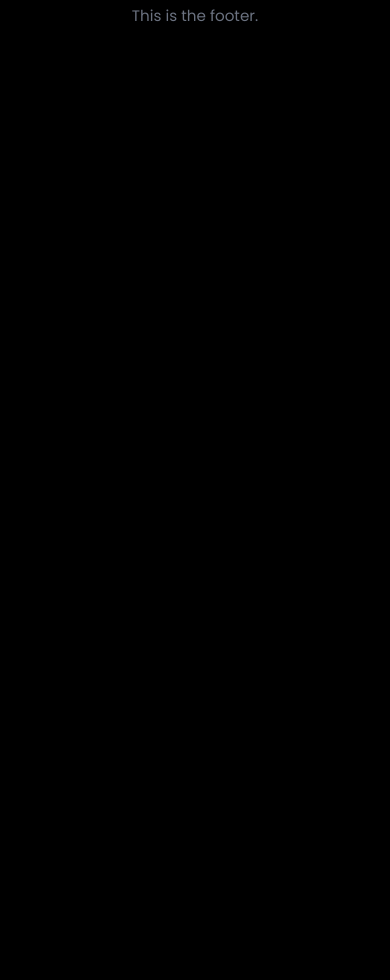
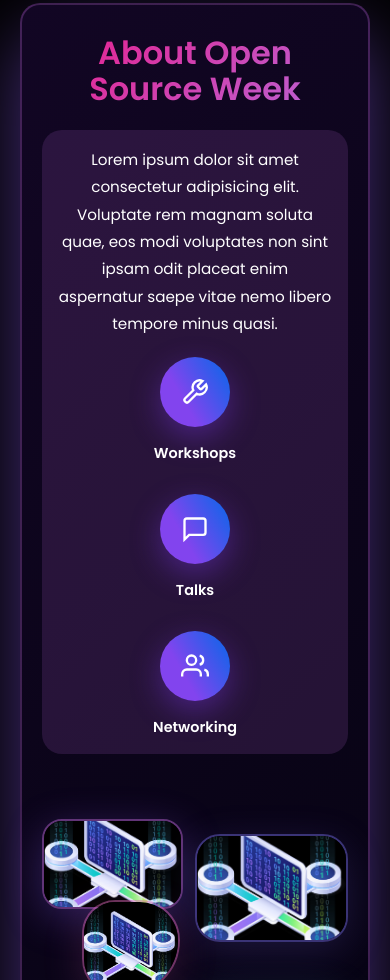
Before and after one commit to ssyy21/Open-Source-Week-2025, a React (Create React App) app: page / in a window 390 px wide. Shown: the part 1020-2000 px from the top of the page. Before the commit the page ends 1123 px from the top, so only its background shows below. Built offline with nearby package versions, Linux system fonts and the light colour scheme.

Commit message:
Adding the About Section

```diff
--- a/src/App.js
+++ b/src/App.js
@@ -1,7 +1,7 @@
 import React from 'react';
 // import Navbar from './components/Navbar/Navbar';
 import Hero from './components/Hero';
-// import About from './components/About';
+import About from './components/About';
 // import Themes from './components/Themes';
 // import Prizes from './components/Prizes';
 import './App.css';
@@ -11,7 +11,7 @@ function App() {
     <div className="App">
       {/* <Navbar /> */}
       <Hero />
-      {/* <About /> */}
+      <About />
       {/* <Themes /> */}
       {/* <Prizes /> */}
       <footer className="footer">
--- a/src/components/About.jsx
+++ b/src/components/About.jsx
@@ -0,0 +1,70 @@
+import React from 'react'
+import '../styles/About.css'
+
+const About=()=>{
+  return(
+    <section className="about-section" id="about">
+      <div className="about-container">
+        <div className="about-card">
+          <div className="about-grid">
+            <div className="about-content">
+              <h2 className="about-title">
+                About Open<br />Source Week
+              </h2>
+              <div className="about-block">
+                <p className="about-description">
+                  Lorem ipsum dolor sit amet consectetur adipisicing elit. Voluptate rem magnam soluta quae, eos modi voluptates non sint ipsam odit placeat enim aspernatur saepe vitae nemo libero tempore minus quasi.
+                </p>
+                <div className="about-features">
+                  <div className="feature-item">
+                    <div className="feature-icon">
+                      <svg width="32" height="32" viewBox="0 0 24 24" fill="none" stroke="currentColor" strokeWidth="2">
+                        <path d="M14.7 6.3a1 1 0 0 0 0 1.4l1.6 1.6a1 1 0 0 0 1.4 0l3.77-3.77a6 6 0 0 1-7.94 7.94l-6.91 6.91a2.12 2.12 0 0 1-3-3l6.91-6.91a6 6 0 0 1 7.94-7.94l-3.76 3.76z" />
+                      </svg>
+                    </div>
+                    <p className="feature-label">Workshops</p>
+                  </div>
+                  <div className="feature-item">
+                    <div className="feature-icon">
+                      <svg width="32" height="32" viewBox="0 0 24 24" fill="none" stroke="currentColor" strokeWidth="2">
+                        <path d="M21 15a2 2 0 0 1-2 2H7l-4 4V5a2 2 0 0 1 2-2h14a2 2 0 0 1 2 2z" />
+                      </svg>
+                    </div>
+                    <p className="feature-label">Talks</p>
+                  </div>
+                  <div className="feature-item">
+                    <div className="feature-icon">
+                      <svg width="32" height="32" viewBox="0 0 24 24" fill="none" stroke="currentColor" strokeWidth="2">
+                        <path d="M17 21v-2a4 4 0 0 0-4-4H5a4 4 0 0 0-4 4v2" />
+                        <circle cx="9" cy="7" r="4" />
+                        <path d="M23 21v-2a4 4 0 0 0-3-3.87" />
+                        <path d="M16 3.13a4 4 0 0 1 0 7.75" />
+                      </svg>
+                    </div>
+                    <p className="feature-label">Networking</p>
+                  </div>
+                </div>
+              </div>
+            </div>
+            <div className="about-images">
+              <div className="image-collage">
+                <div className="collage-item collage-1">
+                  <img src="/hero_image.jpeg" alt="image1" />
+                </div>
+                <div className="collage-item collage-2">
+                  <img src="/hero_image.jpeg" alt="image2" />
+                </div>
+                <div className="collage-item collage-3">
+                  <img src="/hero_image.jpeg" alt="image3" />
+                </div>
+                <div className="collage-item collage-4">
+                  <img src="/hero_image.jpeg" alt="image4" />
+                </div>
+              </div>
+            </div>
+          </div>
+        </div>
+      </div>
+    </section>
+  )}
+export default About
--- a/src/styles/About.css
+++ b/src/styles/About.css
@@ -0,0 +1,316 @@
+.about-section {
+  min-height: 100vh;
+  padding: 20px;
+  background: #000;
+  display: flex;
+  align-items: center;
+  position: relative;
+  overflow: hidden;
+}
+
+.about-container {
+  max-width: 1400px;
+  margin: 0 auto;
+  width: 100%;
+  position: relative;
+  z-index: 2;
+}
+
+.about-card {
+  background: linear-gradient(135deg, rgba(30, 10, 60, 0.6), rgba(10, 5, 30, 0.6));
+  backdrop-filter: blur(20px);
+  border: 2px solid rgba(184, 101, 214, 0.3);
+  border-radius: 30px;
+  padding: 20px 60px;
+  box-shadow: 0 30px 80px rgba(139, 92, 246, 0.5);
+  transition: all 0.4s ease;
+}
+
+.about-grid {
+  display: grid;
+  grid-template-columns: 1fr 1fr;
+  align-items: center;
+  gap: 80px;
+}
+
+.about-content {
+  max-width: 100%;
+}
+
+.about-title {
+  font-size: 3.5rem;
+  font-weight: 600;
+  line-height: 1.1;
+  margin-bottom: 24px;
+  background: linear-gradient(135deg, #e91e8c, #b865d6);
+  -webkit-background-clip: text;
+  -webkit-text-fill-color: transparent;
+  background-clip: text;
+}
+
+.about-block {
+  background: #b865d628;
+  border-radius: 20px;
+  padding: 1.5rem;
+}
+
+.about-description {
+  color: #fff;
+  font-size: 0.9rem;
+  line-height: 1.8;
+  margin-bottom: 30px;
+}
+
+.about-features {
+  display: flex;
+  justify-content: flex-start;
+  gap: 90px;
+  margin-top: 30px;
+}
+
+.feature-item {
+  text-align: center;
+  transition: transform 0.3s ease;
+}
+
+.feature-item:hover {
+  transform: translateY(-10px);
+}
+
+.feature-icon {
+  width: 60px;
+  height: 60px;
+  margin: 0 auto 16px;
+  border-radius: 50%;
+  background: linear-gradient(60deg, #8244ee 35%, #0073ffe2);
+  display: flex;
+  align-items: center;
+  justify-content: center;
+  box-shadow: 0 10px 30px rgba(124, 58, 237, 0.4);
+  transition: all 0.3s ease;
+}
+
+.feature-item:hover .feature-icon {
+  transform: scale(1.1) rotate(5deg);
+}
+
+.feature-icon svg {
+  color: #fff;
+}
+
+.feature-label {
+  color: #fff;
+  font-weight: 600;
+  font-size: 0.9rem;
+  margin: 0;
+}
+
+/* images */
+.about-images {
+  position: relative;
+  width: 100%;
+  height: 500px;
+}
+
+.image-collage {
+  position: relative;
+  width: 100%;
+  height: 100%;
+}
+
+.collage-item {
+  position: absolute;
+  overflow: hidden;
+  transition: all 0.4s ease;
+}
+
+.collage-item img {
+  width: 100%;
+  height: 100%;
+  object-fit: cover;
+  transition: all 0.4s ease;
+}
+
+.collage-1 {
+  top: 5%;
+  left: 0;
+  width: 40%;
+  border-radius: 80px 60px 60px 80px;
+  border: 2px solid rgba(184, 101, 214, 0.5);
+  box-shadow: 0 10px 40px rgba(139, 92, 246, 0.3);
+}
+
+.collage-2 {
+  top: 10%;
+  right: 0;
+  width: 48%;
+  height: 42%;
+  border-radius: 90px 70px 70px 30px;
+  border: 2px solid rgba(109, 101, 214, 0.5);
+  box-shadow: 0 10px 40px rgba(109, 101, 214, 0.2);
+}
+
+.collage-3 {
+  bottom: 0;
+  right: 55%;
+  height: 53%;
+  border-radius: 90px 108px 150px 100px;
+  border: 2px solid rgba(214, 101, 180, 0.5);
+  box-shadow: 0 10px 40px rgba(214, 101, 180, 0.2);
+}
+
+.collage-4 {
+  bottom: 0;
+  right: 0;
+  width: 52%;
+  height: 45%;
+  border-radius: 60px 80px 50px 70px;
+  border: 2px solid rgba(101, 189, 214, 0.5);
+  box-shadow: 0 10px 40px rgba(101, 189, 214, 0.2);
+}
+
+@media (max-width: 1200px) {
+  .about-card {
+    padding: 60px 40px;
+  }
+
+  .about-grid {
+    gap: 60px;
+  }
+
+  .about-title {
+    font-size: 3rem;
+  }
+
+  .about-images {
+    height: 450px;
+  }
+}
+
+@media (max-width: 1024px) {
+  .about-grid {
+    grid-template-columns: 1fr;
+    gap: 50px;
+  }
+
+  .about-content {
+    text-align: center;
+  }
+
+  .about-features {
+    justify-content: center;
+  }
+
+  .about-images {
+    height: 400px;
+    max-width: 600px;
+    margin: 0 auto;
+  }
+}
+
+@media (max-width: 768px) {
+  .about-section {
+    padding: 60px 20px;
+  }
+
+  .about-card {
+    padding: 40px 30px;
+    border-radius: 20px;
+  }
+
+  .about-title {
+    font-size: 2.5rem;
+  }
+
+  .about-description {
+    font-size: 1rem;
+    margin-bottom: 20px;
+  }
+
+  .about-block {
+    padding: 1rem;
+  }
+
+  .about-features {
+    flex-direction: column;
+    gap: 30px;
+    margin-top: 20px;
+  }
+
+  .about-images {
+    height: 350px;
+  }
+
+  .collage-1 {
+    width: 48%;
+    height: 32%;
+    border-radius: 20px;
+  }
+
+  .collage-2 {
+    width: 48%;
+    height: 38%;
+    border-radius: 25px;
+  }
+
+  .collage-3 {
+    width: 35%;
+    height: 35%;
+    top: 35%;
+  }
+
+  .collage-4 {
+    width: 50%;
+    height: 42%;
+    border-radius: 25px;
+  }
+}
+
+@media (max-width: 480px) {
+  .about-card {
+    padding: 30px 20px;
+  }
+
+  .about-title {
+    font-size: 2rem;
+  }
+
+  .about-description {
+    font-size: 0.95rem;
+  }
+
+  .feature-icon {
+    width: 70px;
+    height: 70px;
+  }
+
+  .feature-icon svg {
+    width: 28px;
+    height: 28px;
+  }
+
+  .about-images {
+    height: 300px;
+  }
+
+  .collage-1 {
+    width: 46%;
+    height: 30%;
+  }
+
+  .collage-2 {
+    width: 50%;
+    height: 36%;
+  }
+
+  .collage-3 {
+    width: 32%;
+    height: 32%;
+    top: 32%;
+  }
+
+  .collage-4 {
+    width: 52%;
+    height: 40%;
+  }
+}
```
Also changed, not shown: 2 other files (tests, documents, lock files or other folders).
